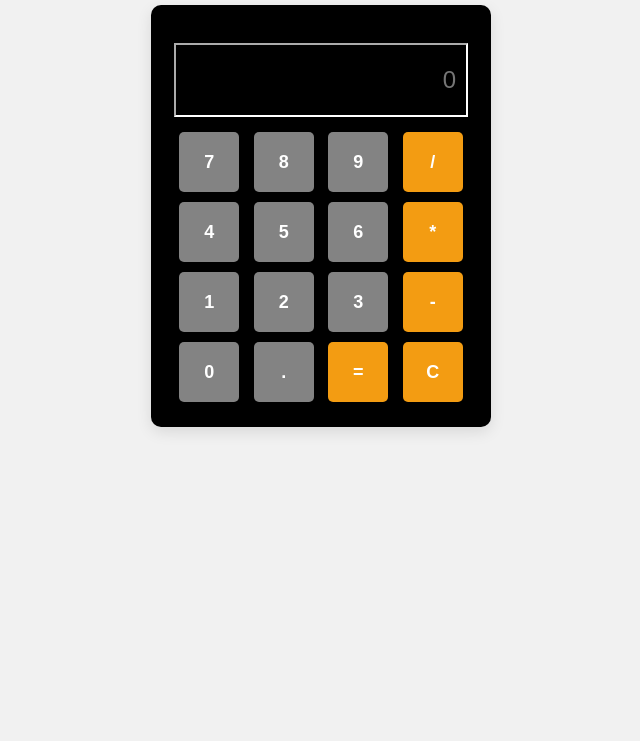
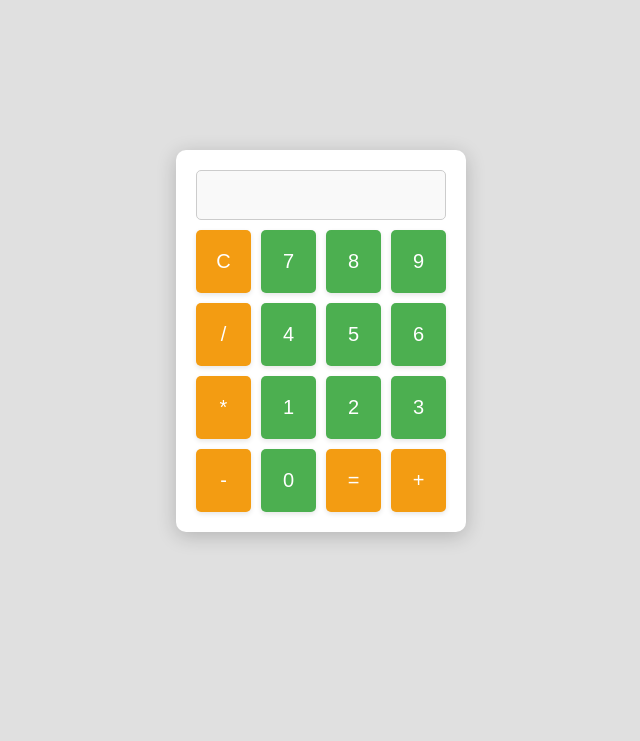
Before and after one commit to l21660183/12.-CALCULADORA-BASICA, a plain HTML site: page index.html in a window 1280 px wide. Shown: the part 59-800 px from the top of the page, without its empty margins (319-959 px from the left). Drawn offline with Linux system fonts and the light colour scheme.

Commit message:
index.html

```diff
--- a/index.html
+++ b/index.html
@@ -6,148 +6,114 @@
 <head>
     <meta charset="UTF-8">
     <meta name="viewport" content="width=device-width, initial-scale=1.0">
-    <title>Calculadora Básica</title>
+    <title>Calculadora</title>
     <style>
         body {
-            background-color: #f1f1f1;
-            font-family: Arial, sans-serif;
+            font-family: 'Arial', sans-serif;
+            display: flex;
+            justify-content: center;
+            align-items: center;
+            height: 100vh;
+            background-color: #e0e0e0;
+            margin: 0;
         }
 
-        form {
-            background-color: rgb(0, 0, 0);
+        .calculator {
+            background: #fff;
+            border-radius: 10px;
+            box-shadow: 0 4px 20px rgba(0, 0, 0, 0.2);
             padding: 20px;
-            border-radius: 10px;
-            box-shadow: 0 5px 15px rgba(0, 0, 0, 0.1);
-            width: 300px;
-            text-align: center;
+            width: 250px;
         }
 
-        h1 {
-            color: #333;
-            font-size: 24px;
-            margin-bottom: 20px;
+        #display {
+            width: 100%;
+            height: 50px;
+            font-size: 28px;
+            text-align: right;
+            margin-bottom: 10px;
+            border: 1px solid #ccc;
+            border-radius: 5px;
+            padding: 10px;
+            box-sizing: border-box;
+            background-color: #f9f9f9;
         }
 
-        input[type="text"] {
-            background-color: rgb(0, 0, 0);
-            border-color: rgb(255, 255, 255);
-            width: 90%;
-            height: 50px;
-            font-size: 24px;
-            color: rgb(255, 255, 255);
-            text-align: right;
-            padding: 10px;
-            margin-bottom: 10px;
+        .buttons {
+            display: grid;
+            grid-template-columns: repeat(4, 1fr);
+            gap: 10px;
         }
 
-        input[type="button"] {
-            width: 60px;
-            height: 60px;
-            color: white;
-            background-color: rgb(131, 131, 131);
-            font-size: 18px;
-            font-weight: bold;
+        button {
+            padding: 20px;
+            font-size: 20px;
+            cursor: pointer;
             border: none;
             border-radius: 5px;
-            margin: 5px;
-            cursor: pointer;
+            background-color: #4CAF50;
+            color: white;
+            transition: background-color 0.3s;
+            box-shadow: 0 2px 5px rgba(0, 0, 0, 0.1);
         }
 
-        input[type="button"]:hover {
-            background-color: rgba(131, 131, 131, 0.5);
+        button:hover {
+            background-color: #45a049;
         }
 
-        input[type="button"].operacion {
+        button:active {
+            box-shadow: inset 0 2px 5px rgba(0, 0, 0, 0.2);
+        }
+
+        .operator {
             background-color: #f39c12;
         }
 
-        input[type="button"].operacion:hover {
-            background-color: #e67e22;
-        }
-
-        input[type="button"].igual {
-            background-color: #f39c12;
-        }
-
-        input[type="button"].igual:hover {
-            background-color: #e67e22;
-        }
-
-        input[type="button"].clear {
-            background-color: #f39c12;
-        }
-
-        input[type="button"].clear:hover {
+        .operator:hover {
             background-color: #e67e22;
         }
     </style>
 </head>
 <body>
-    <center>
-        <h1>Calculadora Básica</h1>
-        <form name="f1"><br>
-            <input type="text" name="txtcaja" placeholder="0" readonly><br>
-            <input type="button" onclick="escribir('7')" value="7">
-            <input type="button" onclick="escribir('8')" value="8">
-            <input type="button" onclick="escribir('9')" value="9">
-            <input type="button" onclick="escribir('+')" class="operacion" value="/"><br>
-            <input type="button" onclick="escribir('4')" value="4">
-            <input type="button" onclick="escribir('5')" value="5">
-            <input type="button" onclick="escribir('6')" value="6">
-            <input type="button" onclick="escribir('-')" class="operacion" value="*"><br>
-            <input type="button" onclick="escribir('1')" value="1">
-            <input type="button" onclick="escribir('2')" value="2">
-            <input type="button" onclick="escribir('3')" value="3">
-            <input type="button" onclick="escribir('*')" class="operacion" value="-"><br>
-            <input type="button" onclick="escribir('0')" value="0">
-            <input type="button" onclick="escribir('.')" value=".">
-            <input type="button" onclick="escribir('*')" class="operacion" value="=">
-            <input type="button" onclick="document.f1.reset()" class="clear" value="C">
-        </form>
-    </center>
-
+    <div class="calculator">
+        <input type="text" id="display" disabled>
+        <div class="buttons">
+            <button class="operator" onclick="clearDisplay()">C</button>
+            <button onclick="appendToDisplay('7')">7</button>
+            <button onclick="appendToDisplay('8')">8</button>
+            <button onclick="appendToDisplay('9')">9</button>
+            <button class="operator" onclick="appendToDisplay('/')">/</button>
+            <button onclick="appendToDisplay('4')">4</button>
+            <button onclick="appendToDisplay('5')">5</button>
+            <button onclick="appendToDisplay('6')">6</button>
+            <button class="operator" onclick="appendToDisplay('*')">*</button>
+            <button onclick="appendToDisplay('1')">1</button>
+            <button onclick="appendToDisplay('2')">2</button>
+            <button onclick="appendToDisplay('3')">3</button>
+            <button class="operator" onclick="appendToDisplay('-')">-</button>
+            <button onclick="appendToDisplay('0')">0</button>
+            <button class="operator" onclick="calculate()">=</button>
+            <button class="operator" onclick="appendToDisplay('+')">+</button>
+        </div>
+    </div>
     <script>
-        let operacionActual = '';
-        let valorActual = '';
-
-        // Función para escribir números u operaciones
-        function escribir(n) {
-            const display = document.f1.txtcaja;
-
-            if (['+', '-', '*', '/'].includes(n)) {
-                // Si es una operación, guarda el valor anterior y la operación
-                operacionActual = n;
-                valorActual = display.value;
-                display.value = ''; // Limpia el display para el siguiente valor
-            } else {
-                // Escribir números en el display
-                display.value += n;
-            }
+        function appendToDisplay(value) {
+            const display = document.getElementById('display');
+            display.value += value;
         }
 
-        // Función para calcular el resultado
-        function calcular() {
-            const display = document.f1.txtcaja;
-            let resultado;
+        function clearDisplay() {
+            const display = document.getElementById('display');
+            display.value = '';
+        }
 
-            // Realiza la operación según el valor actual y la operación seleccionada
-            switch (operacionActual) {
-                case '+':
-                    resultado = parseFloat(valorActual) + parseFloat(display.value);
-                    break;
-                case '-':
-                    resultado = parseFloat(valorActual) - parseFloat(display.value);
-                    break;
-                case '*':
-                    resultado = parseFloat(valorActual) * parseFloat(display.value);
-                    break;
-                case '/':
-                    resultado = parseFloat(valorActual) / parseFloat(display.value);
-                    break;
+        function calculate() {
+            const display = document.getElementById('display');
+            try {
+                display.value = eval(display.value);
+            } catch (error) {
+                display.value = 'Error';
             }
-
-            display.value = resultado || '0'; // Muestra el resultado o '0' si no hay resultado
-            operacionActual = ''; // Resetea la operación actual
         }
     </script>
 </body>
```
